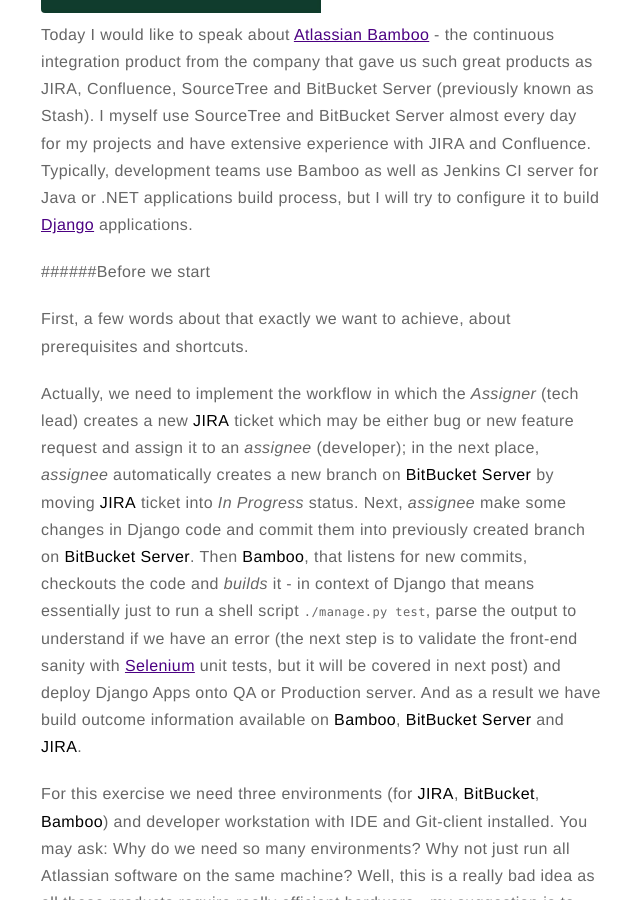
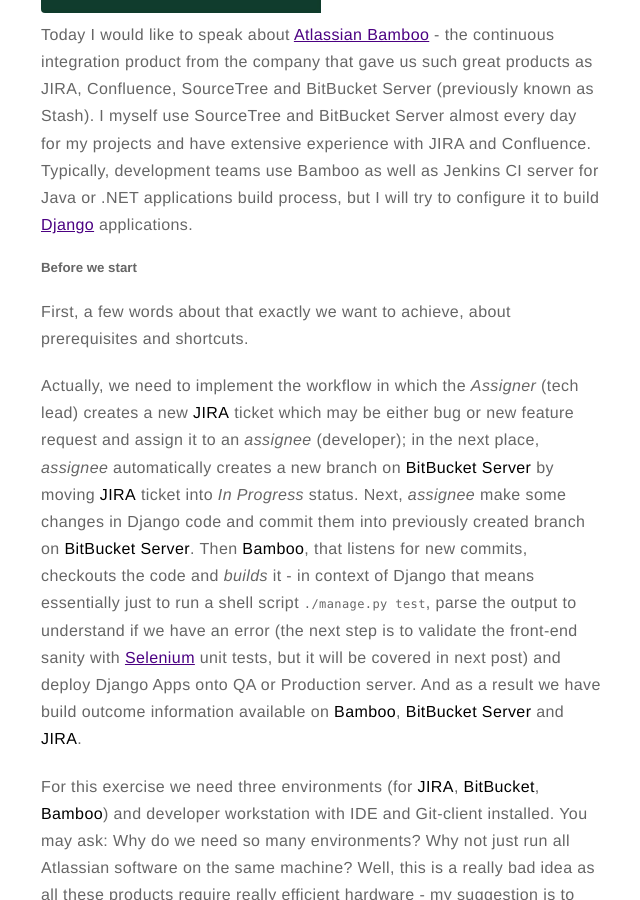
Before and after one commit to lenchevsky/lenchevsky.github.io, a Jekyll site: the page built from _posts/2015-12-05-how-to-install-integrate-and-use-atlassian-bamboo-for-django-development.markdown, in a window 1280 px wide and 900 px high, scrolled down 658 px. Shown: the whole window, without its empty margins (319-959 px from the left). Built offline with Jekyll 4.4.1, drawn with Linux system fonts in a browser that asks for light colours; comment, search, counter and statistics services are not loaded.

```diff
--- a/_posts/2015-09-25-teamcitynotifier.markdown
+++ b/_posts/2015-09-25-teamcitynotifier.markdown
@@ -10,7 +10,7 @@ tag:
 ---
 TeamCityNotifier is a [python script](https://github.com/lenchevsky/TeamCityNotifier) which sends a push notification to your smartphone as your TC build is Green/Red of TC Server is down.
 
-###How To Use?
+### How To Use?
   1. Pull the repository into your computer
   2. Register at https://pushover.net/
   3. Install Pushover Android or iOS app onto your smartphone from https://pushover.net/clients/ios or https://pushover.net/clients/android
@@ -21,6 +21,6 @@ TeamCityNotifier is a [python script](https://github.com/lenchevsky/TeamCityNoti
     * Supply it woth your Pushover Application token and devices ids
   7. Run or schedule tc_notifier.py script with your OS CRON or Scheduled Tasks service
 
-######Dependencies
+###### Dependencies
 
 _pip install pushover requests_
--- a/_posts/2015-12-05-how-to-install-integrate-and-use-atlassian-bamboo-for-django-development.markdown
+++ b/_posts/2015-12-05-how-to-install-integrate-and-use-atlassian-bamboo-for-django-development.markdown
@@ -14,7 +14,7 @@ Hello boys and girls!
 Today I would like to speak about [Atlassian Bamboo](https://www.atlassian.com/software/bamboo/) - the continuous integration product from the company that gave us such great products as JIRA, Confluence, SourceTree and BitBucket Server (previously known as Stash). I myself use SourceTree and BitBucket Server almost every day for my projects and have extensive experience with JIRA and Confluence.
 Typically, development teams use Bamboo as well as Jenkins CI server for Java or .NET applications build process, but I will try to configure it to build [Django](https://www.djangoproject.com) applications.
 
-######Before we start
+##### Before we start
 
 First, a few words about that exactly we want to achieve, about prerequisites and shortcuts.
 
```
Also changed, not shown: _posts/2015-12-13-organikos-git-repositories.markdown (+6 -1 lines).
